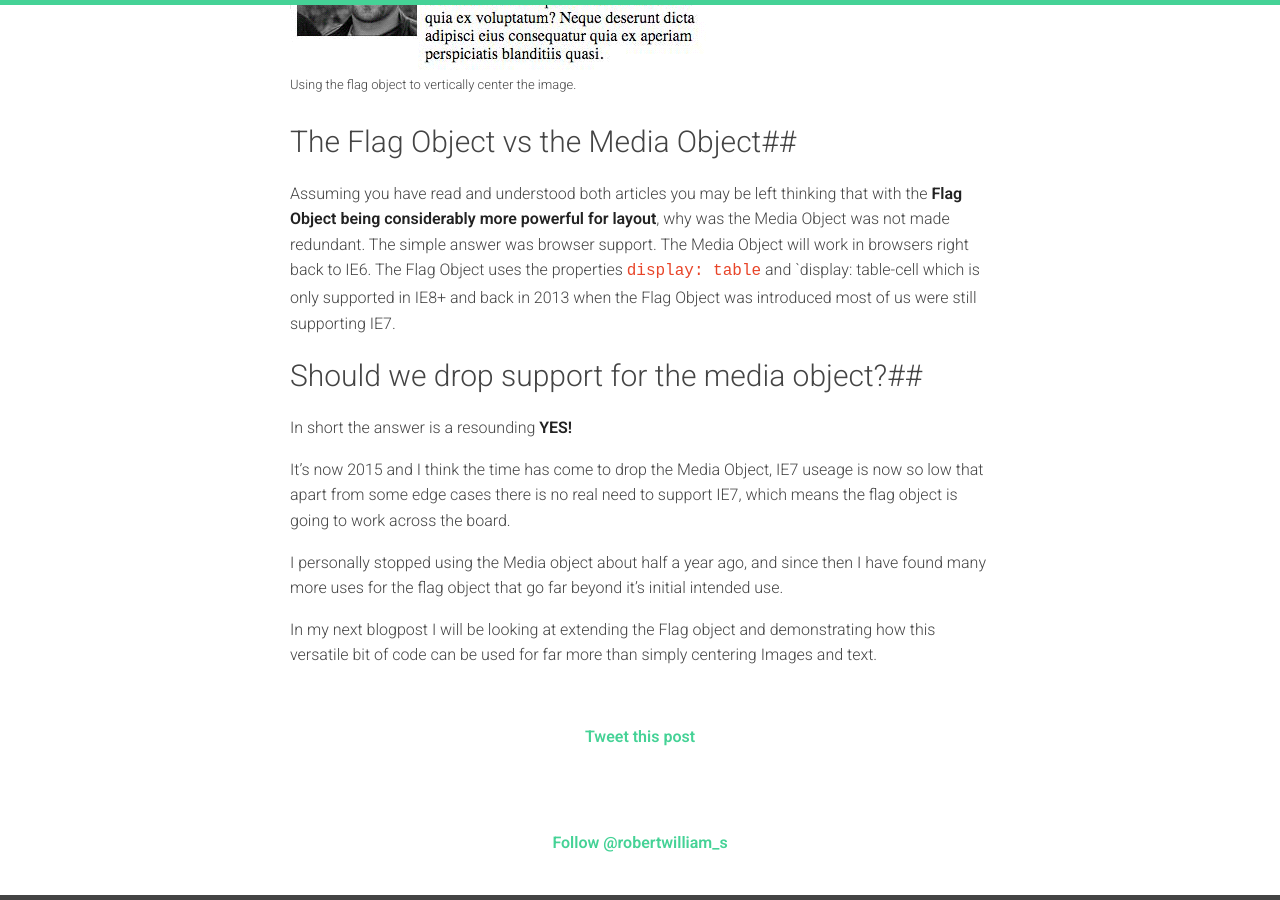
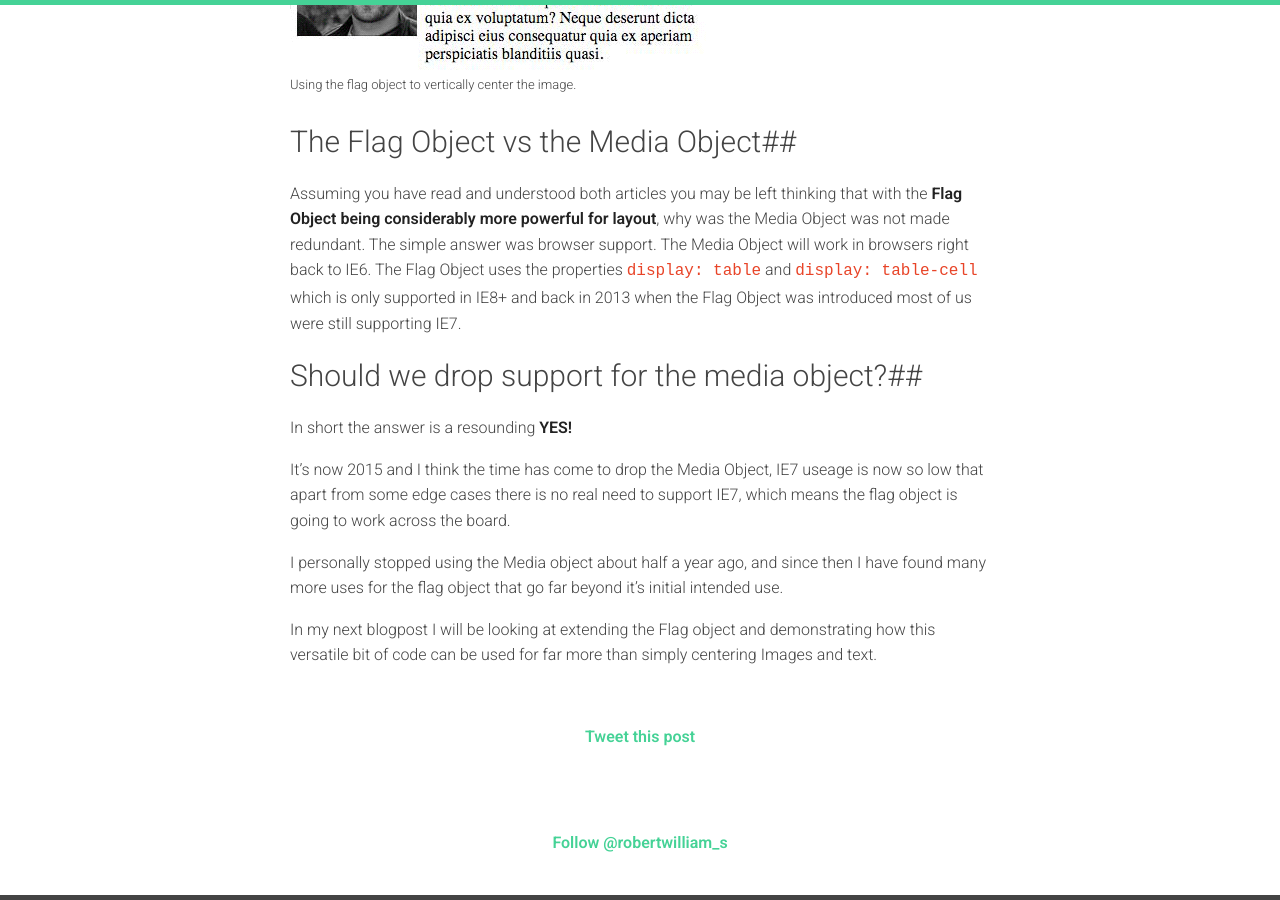
Before and after one commit to rbrtsmith/rbrtsmith.github.io, a Jekyll site: the page built from _posts/2015-01-21-is-it-time-to-drop-the-media-block.md, in a window 1280 px wide and 900 px high, scrolled down 1589 px. Built offline with Jekyll 4.4.1, drawn with Linux system fonts in a browser that asks for light colours; comment, search, counter and statistics services are not loaded.

Commit message:
fix typo

```diff
--- a/_posts/2015-01-21-is-it-time-to-drop-the-media-block.md
+++ b/_posts/2015-01-21-is-it-time-to-drop-the-media-block.md
@@ -62,7 +62,7 @@ Assuming you have read and understood both articles you may be left thinking
 that with the **Flag Object being considerably more powerful for layout**, why was
 the Media Object was not made redundant.  The simple answer was browser support.
 The Media Object will work in browsers right back to IE6.  The Flag Object
-uses the properties `display: table` and `display: table-cell which is only
+uses the properties `display: table` and `display: table-cell` which is only
 supported in IE8+ and back in 2013 when the Flag Object was introduced most of us were still supporting IE7.
 
 ##Should we drop support for the media object?##
```
